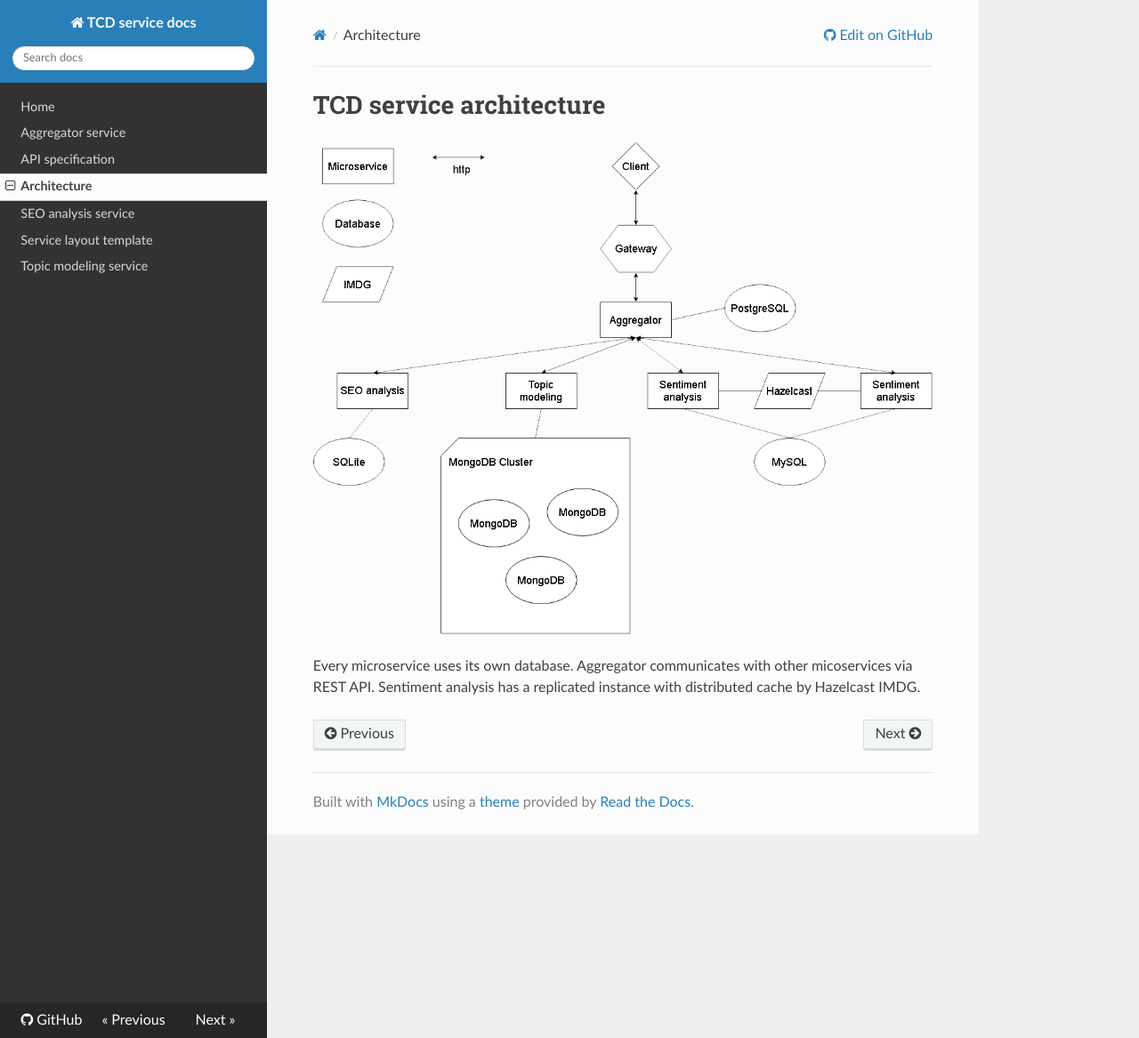
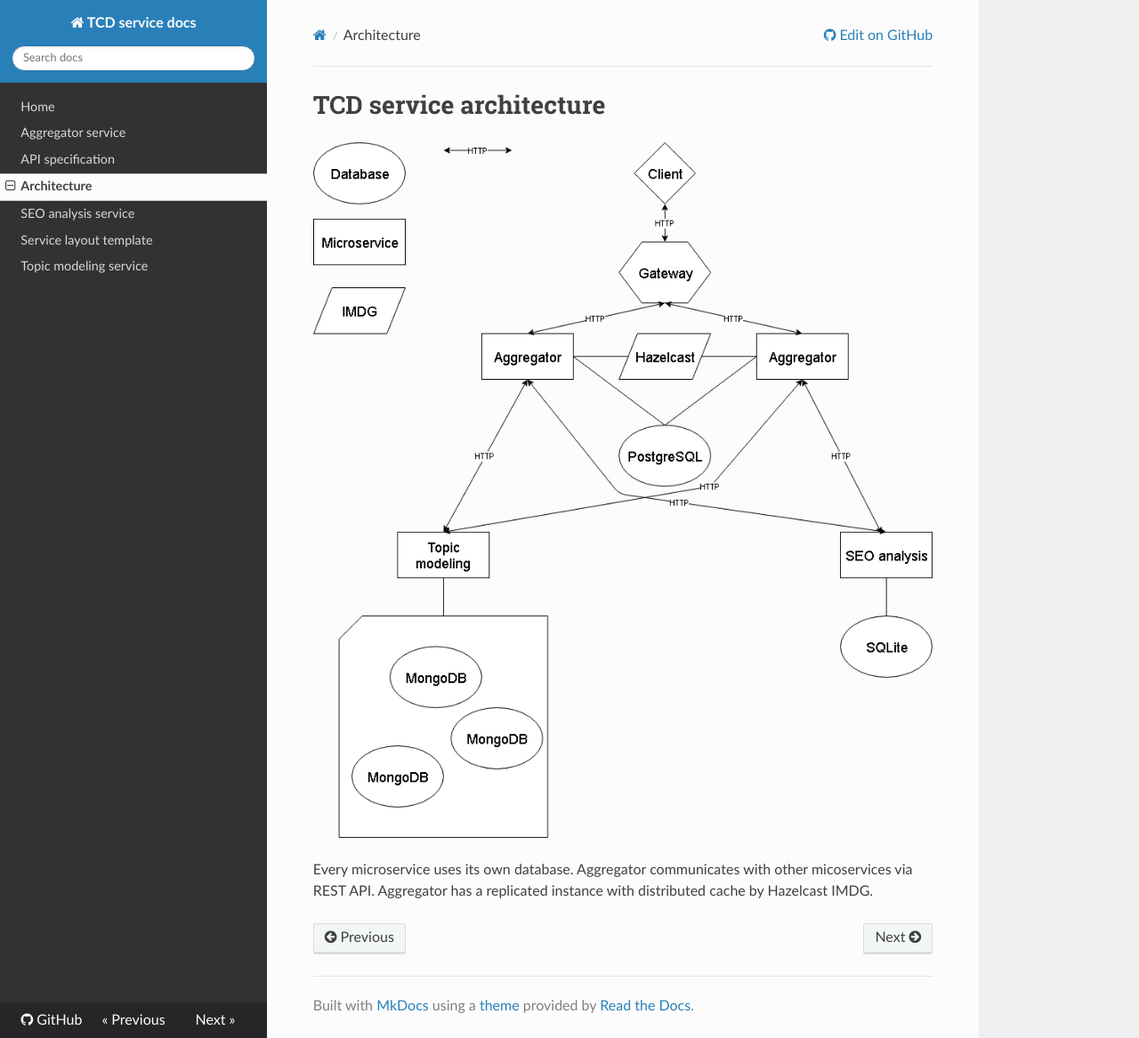
Before and after one commit to AverHLV/dist-truth-checker, an MkDocs documentation site: the page built from docs/architecture.md, in a window 1280 px wide and 1167 px high. Shown: the whole window at 89% size. Built offline with MkDocs 1.6.1, drawn with Linux system fonts in a browser that asks for light colours; nearby versions of some CDN libraries.

Commit message:
Docs update

```diff
--- a/docs/architecture.md
+++ b/docs/architecture.md
@@ -3,4 +3,4 @@
 ![Architecture](img/architecture.png)
 
 Every microservice uses its own database. Aggregator communicates with other micoservices via REST API.
-Sentiment analysis has a replicated instance with distributed cache by Hazelcast IMDG.
+Aggregator has a replicated instance with distributed cache by Hazelcast IMDG.
```
Also changed, not shown: docs/index.md (+2 -2 lines), docs/img/architecture.png.
